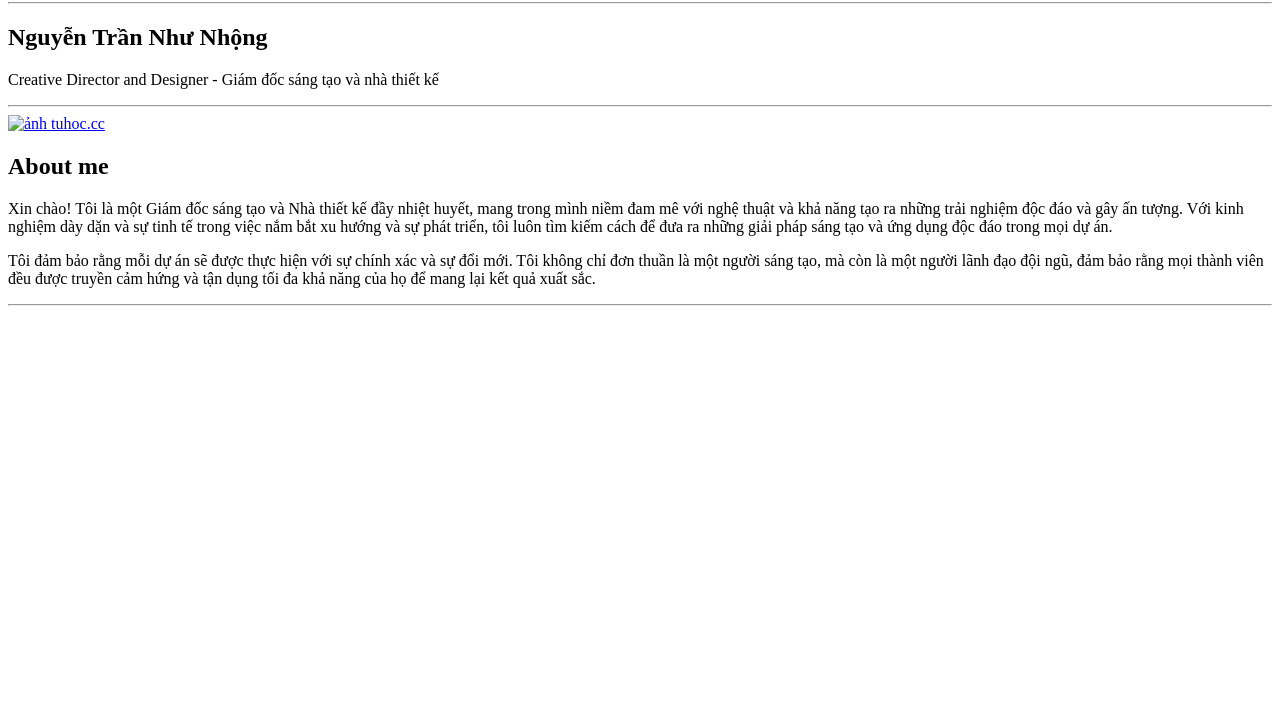
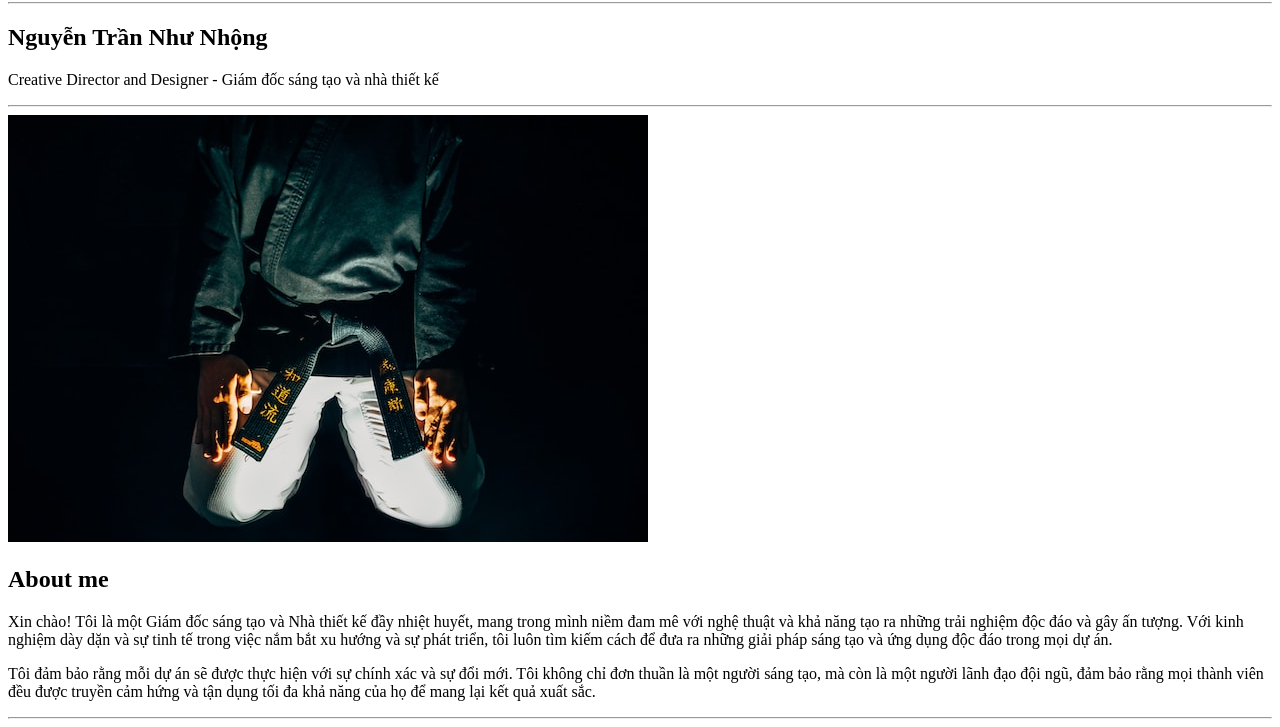
Before and after one commit to DucTai-04/version1, a plain HTML site: page index.html in a window 1280 px wide. Shown: the part 104-831 px from the top of the page. Before the commit the page ends 800 px from the top, so only its background shows below. Drawn offline with Linux system fonts and the light colour scheme; the site is published under a folder, as on GitHub Pages, so addresses that start at the root find nothing.

Commit message:
Update index.html

```diff
--- a/index.html
+++ b/index.html
@@ -24,7 +24,7 @@
 
     <!-- Thêm hình ảnh tuhoc.cc.jpg và khi click chuột sẽ điều hướng đến contact.html  -->
     <a href="./more-info/contact.html"
-      ><img src="/assets/images/tuhoc.cc.jpg" alt="ảnh tuhoc.cc"
+      ><img src="./assets/images/tuhoc.cc.jpg" alt="ảnh tuhoc.cc"
     /></a>
     <h2>About me</h2>
     <p>
```
